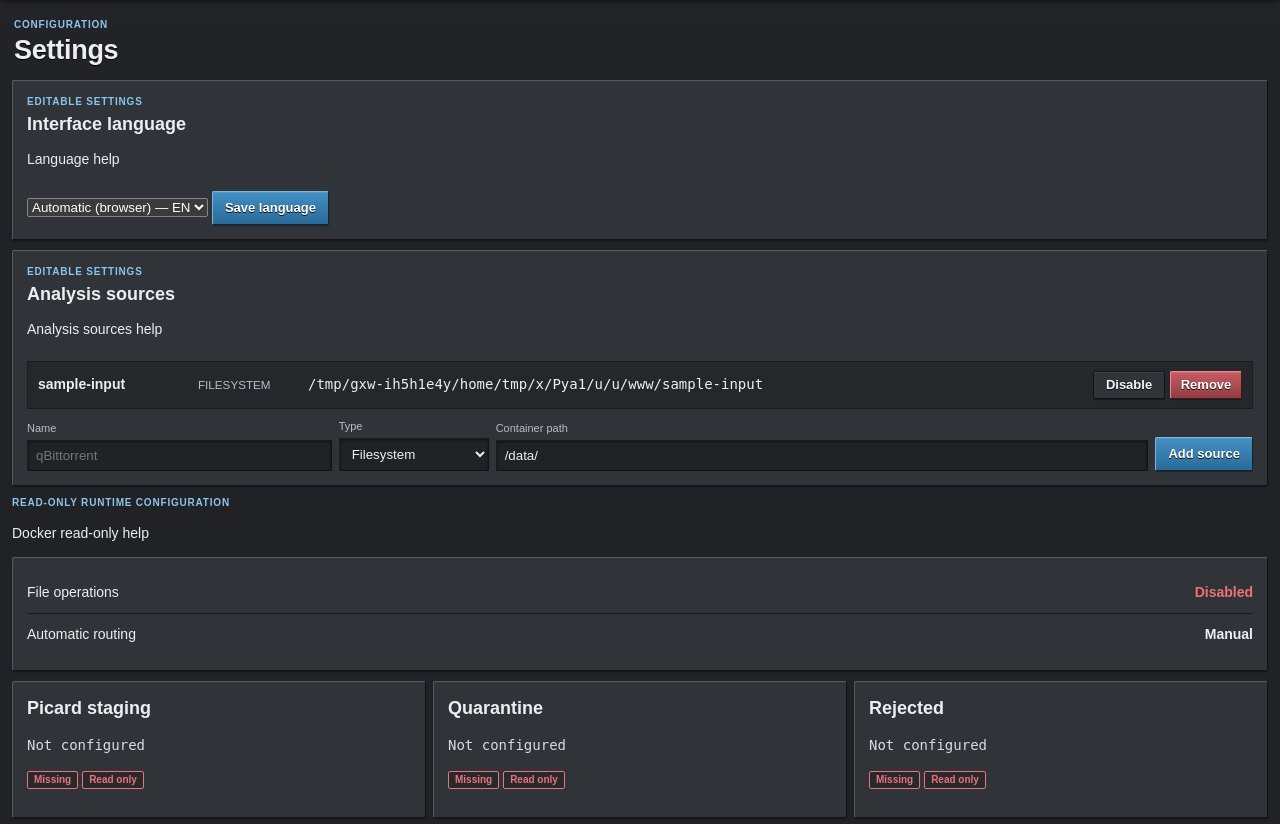
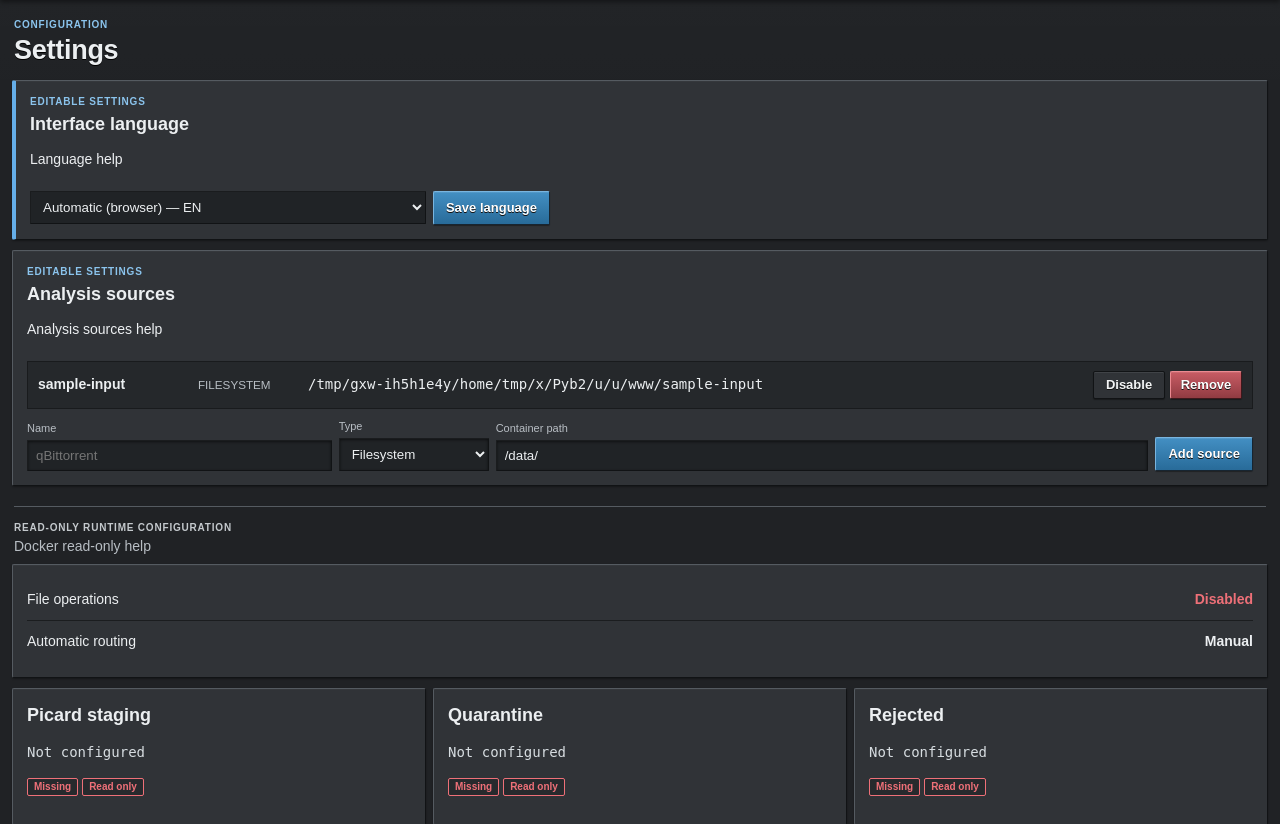
Before and after one commit to SpaceChips31/sonic-sentry, a FastAPI app: page /settings in a window 1280 px wide. Shown: the part 54-878 px from the top of the page. Run offline with FastAPI, Linux system fonts and the light colour scheme.

Commit message:
style: distinguish editable and read-only settings

```diff
--- a/app/static/desktop.css
+++ b/app/static/desktop.css
@@ -562,3 +562,37 @@ input[type="file"] {
     outline: 1px solid var(--accent);
     outline-offset: 0;
 }
+
+
+/* localization-and-settings-clarity-v1 */
+.editable-settings {
+    margin-bottom: 10px;
+    border-left: 4px solid var(--accent);
+}
+.settings-readonly-heading {
+    margin: 20px 2px 8px;
+    padding-top: 12px;
+    border-top: 1px solid #555b61;
+}
+.settings-readonly-heading p { margin: 2px 0; color: var(--muted); }
+.settings-readonly-heading .eyebrow { color: #c4c9cd; }
+.language-form {
+    display: flex;
+    max-width: 520px;
+    gap: 7px;
+    align-items: center;
+}
+.language-form select {
+    flex: 1;
+    min-width: 220px;
+    padding: 7px 8px;
+    border: 1px solid #111315;
+    border-top-color: #1a1c1e;
+    border-left-color: #1a1c1e;
+    border-radius: 1px;
+    background: #202326;
+    color: var(--text);
+}
+@media (max-width: 600px) {
+    .language-form { align-items: stretch; flex-direction: column; }
+}
```
